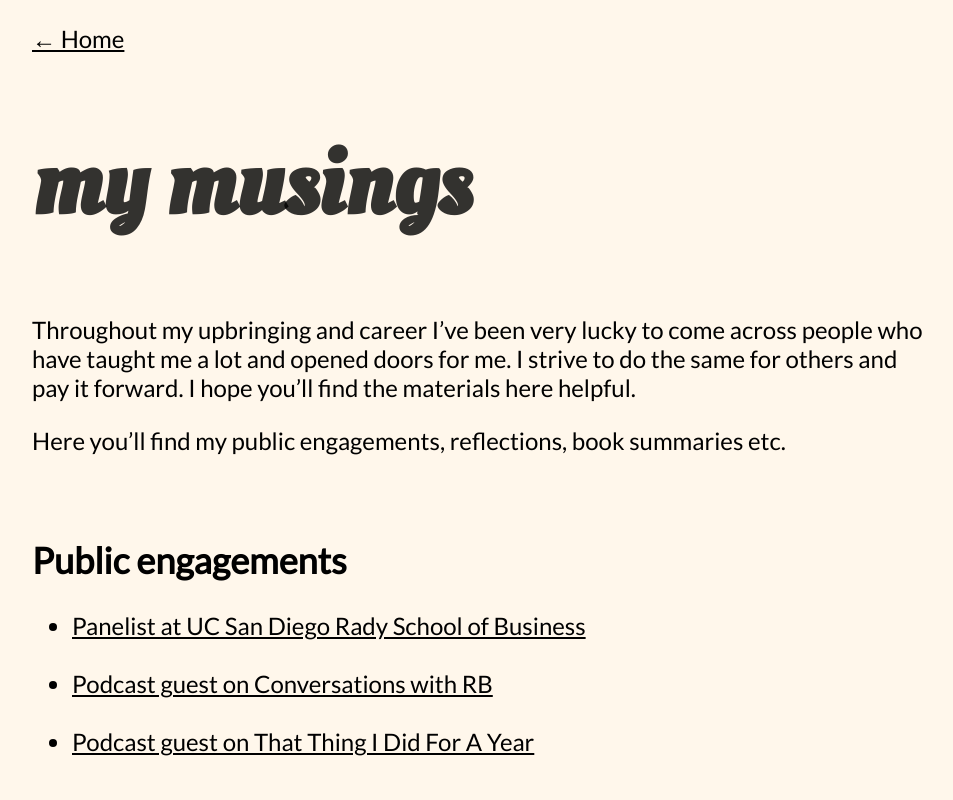
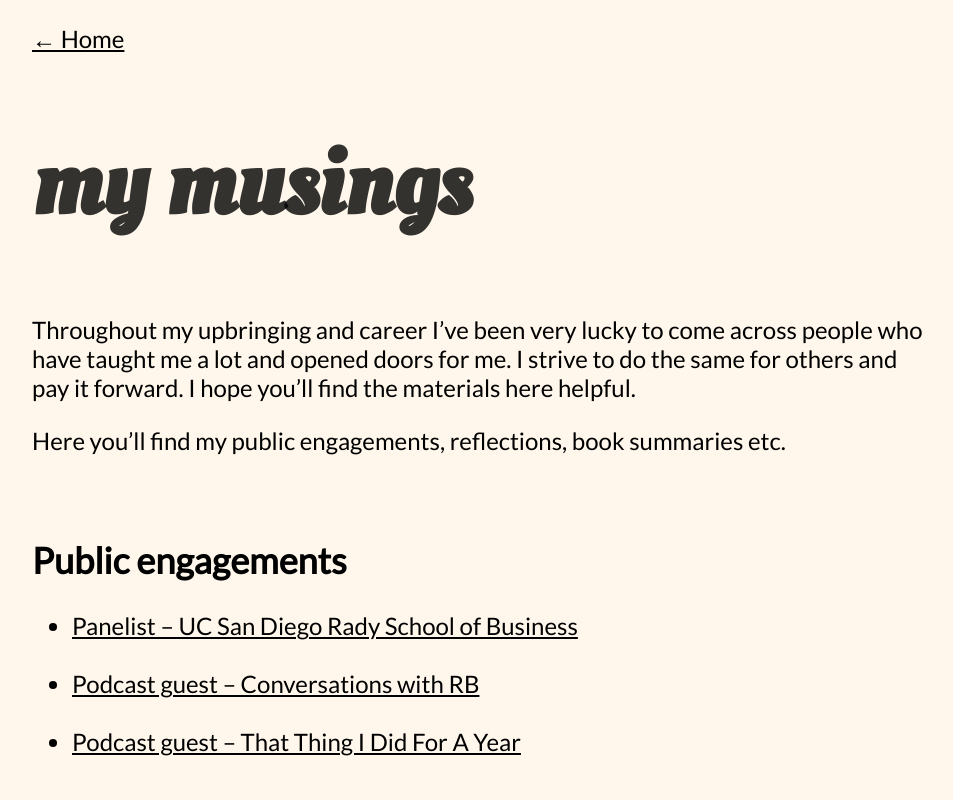
Before and after one commit to athilkar/medhaj-me, a plain HTML site: page musings.html in a window 1280 px wide. Shown: the top 800 px of the page, without its empty margins (160-1113 px from the left). Drawn offline with Linux system fonts and the light colour scheme; a web font is replaced by a local one.

Commit message:
minor ui change to musings

```diff
--- a/musings.html
+++ b/musings.html
@@ -49,11 +49,11 @@
             <br>
             <h2>Public engagements </h2>
             <ul>
-                <li><a href="https://youtu.be/vTqUCReks6w" target="=_blank">Panelist at UC San Diego Rady School of Business</a></li>
+                <li><a href="https://youtu.be/vTqUCReks6w" target="=_blank">Panelist – UC San Diego Rady School of Business</a></li>
                 <br>
-                <li><a href="https://open.spotify.com/episode/2umWE66cMDUbFFR3MS6xLM?si=5ulLvMvxQzSUpL_zizCLhQ" target="=_blank">Podcast guest on Conversations with RB </a></li>
+                <li><a href="https://open.spotify.com/episode/2umWE66cMDUbFFR3MS6xLM?si=5ulLvMvxQzSUpL_zizCLhQ" target="=_blank">Podcast guest – Conversations with RB </a></li>
                 <br>
-                <li><a href="https://open.spotify.com/episode/5CLQwhnsivlnWkrWNOtNUF?si=ObcTUgNJQ4uRspzz7MoI6w" target="=_blank">Podcast guest on That Thing I Did For A Year </a></li>
+                <li><a href="https://open.spotify.com/episode/5CLQwhnsivlnWkrWNOtNUF?si=ObcTUgNJQ4uRspzz7MoI6w" target="=_blank">Podcast guest – That Thing I Did For A Year </a></li>
 
             </ul>
 
```
